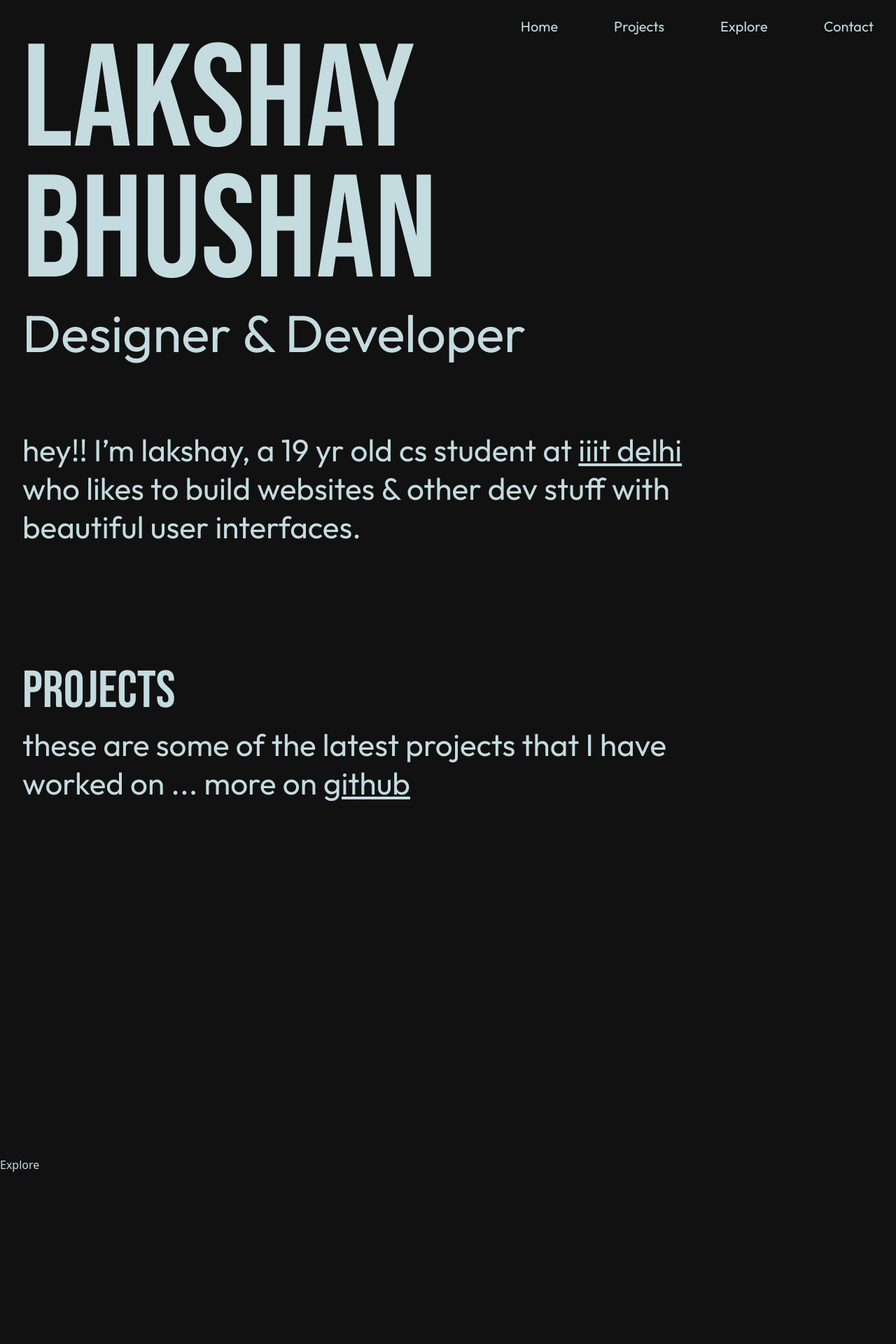
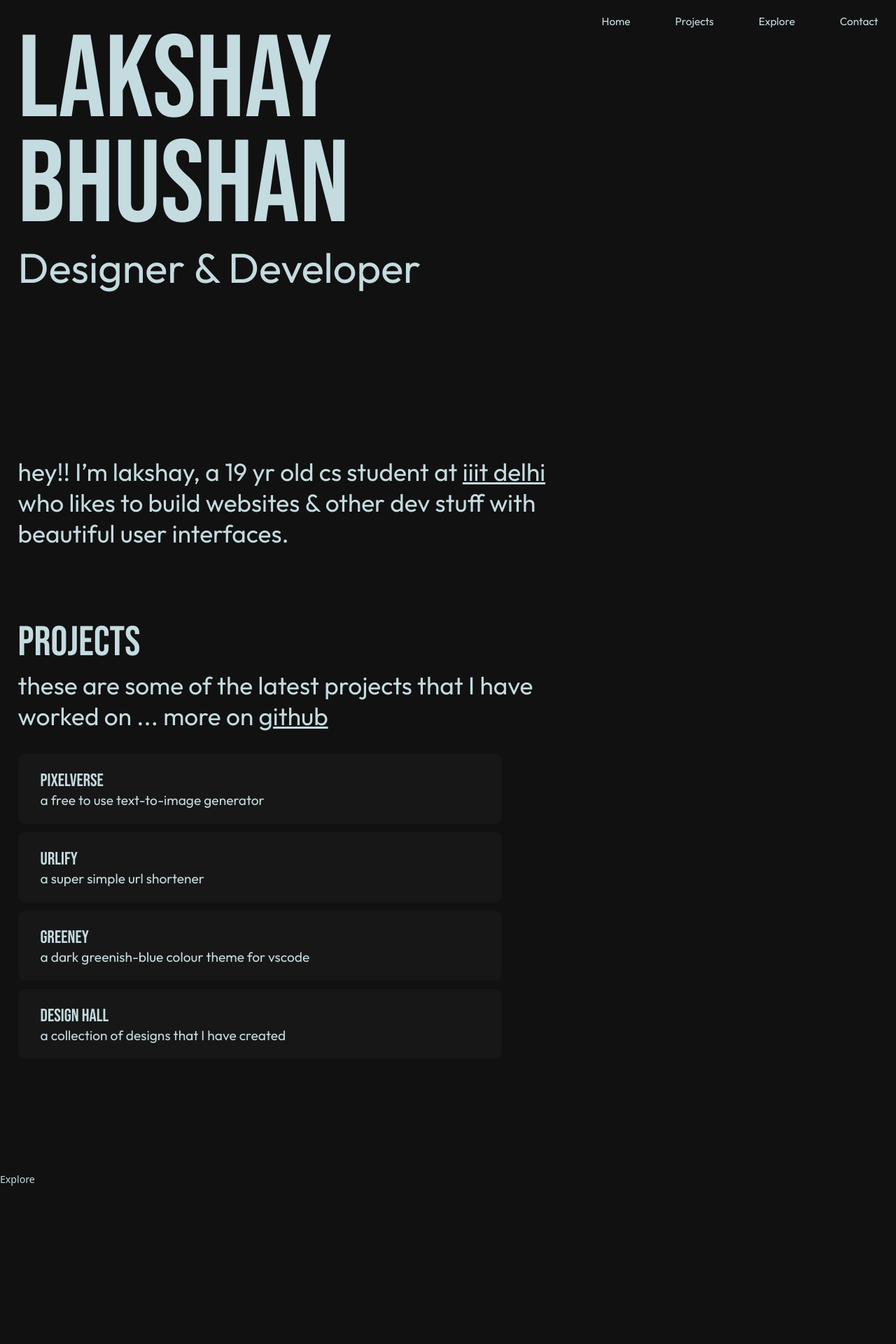
Before and after one commit to lakshaybhushan/lakshb.me, a React (Vite) app: page / in a window 1280 px wide. Shown: the top 1920 px of the page at 70% size. Built offline with nearby package versions, Linux system fonts and the light colour scheme.

Commit message:
Compatibility for Hmin 800px

```diff
--- a/src/components/Contact.jsx
+++ b/src/components/Contact.jsx
@@ -3,7 +3,7 @@ import React from 'react'
 export const Contact = () => {
   return (
     <section id='contact'>
-        <div className='h-screen'>Contact</div>
+      <div className='h-screen pt-10'>Contact</div>
     </section>
   )
 }
--- a/src/components/Explore.jsx
+++ b/src/components/Explore.jsx
@@ -3,7 +3,7 @@ import React from 'react'
 export const Explore = () => {
   return (
     <section id='explore'>
-        <div className='h-screen'>Explore</div>
+      <div className='h-screen pt-10'>Explore</div>
     </section>
   )
 }
--- a/src/components/NavBar.jsx
+++ b/src/components/NavBar.jsx
@@ -4,7 +4,7 @@ import { BrowserRouter } from 'react-router-dom'
 export const NavBar = () => {
     return (
         <BrowserRouter>
-            <div className='flex items-center mt-6 justify-end font-Outfit text-xl'>
+            <div className='flex items-center mt-6 justify-end font-Outfit text-[1.25rem]'>
                 <ul className='flex mx-8 gap-20'>
                     <li className='hover:text-highlight-blue transition-colors duration-500'><a href="/">Home</a></li>
                     <li className='hover:text-highlight-blue transition-colors duration-500'><a href="#projects">Projects</a></li>
--- a/src/components/Projects.jsx
+++ b/src/components/Projects.jsx
@@ -1,13 +1,36 @@
 import React from 'react'
 
 export const Projects = () => {
+
   return (
     <section id='projects'>
-      <div className='ml-8 font-Outfit flex-col h-screen'>
-        <h1 className='font-Bebas-Neue text-[4.65rem] pt-20 h-[11.5rem] '>Projects</h1>
-      <p className='text-[2.75rem] w-[60rem] leading-tight'>these are some of the latest projects that I have worked on ... more on <a href='https://github.com/lakshaybhushan' target='_blank' rel="noopener noreferrer" className='underline decoration-solid hover:text-highlight-blue transition-colors duration-500'>github</a></p>
+
+      <div className='ml-8 font-Outfit h-screen pt-10'>
+        <h1 className='font-Bebas-Neue text-[4.65rem] h-[6.5rem] '>Projects</h1>
+        <p className='text-[2.75rem] w-[60rem] leading-tight'>these are some of the latest projects that I have worked on ... more on <a href='https://github.com/lakshaybhushan' target='_blank' rel="noopener noreferrer" className='underline decoration-solid hover:text-highlight-blue transition-colors duration-500'>github</a></p>
+
+        <div className='mt-10 flex flex-col gap-4'>
+
+          <div className='bg-box-gray py-6 px-10 rounded-xl w-[54rem]' data-src='/public/images/Nomad-Semaj.jpeg'>
+            <h1 className='text-[2rem] h-[2.5rem] font-Bebas-Neue'>pixelverse</h1>
+            <p className='text-[1.5rem]'>a free to use text-to-image generator</p>
+          </div>
+
+          <div className='bg-box-gray py-6 px-10 rounded-xl w-[54rem]'><h1 className='text-[2rem] h-[2.5rem] font-Bebas-Neue'>urlify</h1>
+            <p className='text-[1.5rem]'>a super simple url shortener</p>
+          </div>
+
+          <div className='bg-box-gray py-6 px-10 rounded-xl w-[54rem]'><h1 className='text-[2rem] h-[2.5rem] font-Bebas-Neue'>Greeney</h1>
+            <p className='text-[1.5rem]'>a dark greenish-blue colour theme for vscode</p>
+          </div>
+
+          <div className='bg-box-gray py-6 px-10 rounded-xl w-[54rem]'><h1 className='text-[2rem] h-[2.5rem] font-Bebas-Neue'>Design Hall</h1>
+            <p className='text-[1.5rem]'>a collection of designs that I have created</p>
+          </div>
+
+        </div>
+
       </div>
-
     </section>
   )
 }
--- a/src/index.css
+++ b/src/index.css
@@ -4,13 +4,34 @@
 /* Bebas Neue Font */
 @import url('https://fonts.googleapis.com/css2?family=Bebas+Neue&family=Outfit:wght@100;200;300;400;500;600;700;800;900&display=swap');
 
-@layer utilities {
-    ::selection {
-      color: #41d6e1;
-      background: #001b1e;
-    }
-}
-
 @tailwind base;
 @tailwind components;
 @tailwind utilities;
+
+@layer utilities {
+  ::selection {
+    color: #41d6e1;
+    background: #001b1e;
+  }
+}
+
+/* For devices having height<800px */
+
+@media screen and (max-height:800px) {
+  * {
+    font-size: 80%;
+  }
+
+  a {
+    font-size: 100%;
+  }
+
+  ul {
+    font-size: 120%;
+  }
+
+  div {
+    font-size: 120%;
+  }
+
+}
--- a/tailwind.config.js
+++ b/tailwind.config.js
@@ -10,11 +10,15 @@ export default {
         'background-black' : '#111111',
         'lakshay-blue' : '#C4DBE0',
         'highlight-blue' : '#41D6E1',
+        'box-gray' : '#171717',
       },
       fontFamily: {
         'Outfit': 'Outfit, sans-serif',
         'Bebas-Neue': 'Bebas Neue, sans-serif',
       },
+      dropShadow: {
+        'blue-3xl': '0 35px 35px rgba(152,192,200,0.2)',
+      },
     },
   },
   plugins: [],
```
Also changed, not shown: 1 other file (tests, documents, lock files or other folders).
